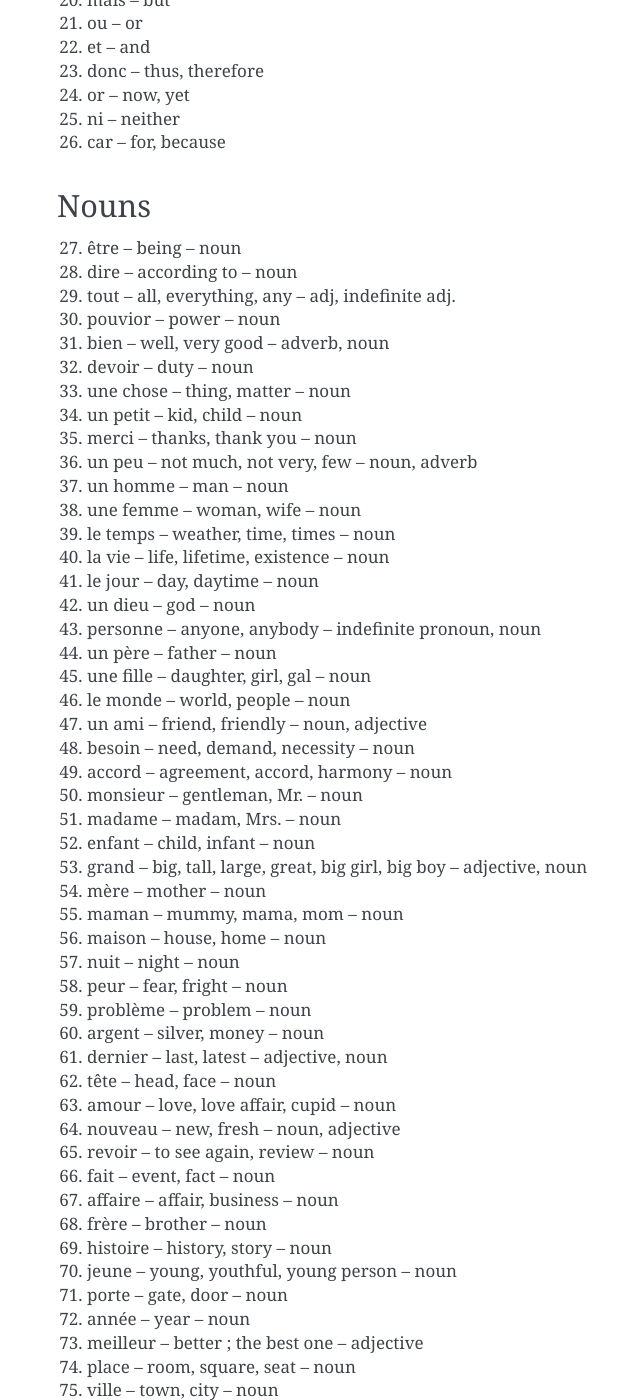
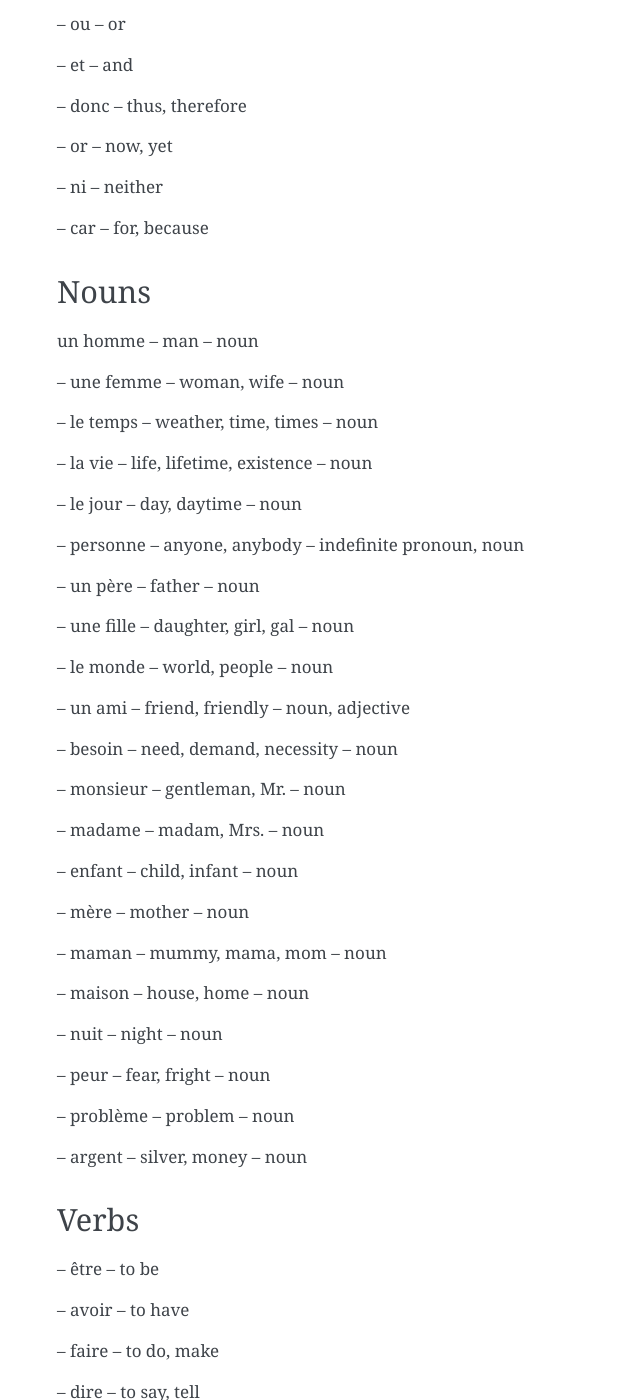
Before and after one commit to brownk96/french_101, a Sphinx documentation site: the page built from source/common_words.rst, in a window 1280 px wide and 1400 px high, scrolled down 1074 px. Shown: the whole window, without its empty margins (363-1003 px from the left). Built offline with Sphinx 7.4.7, drawn with Linux system fonts in a browser that asks for light colours; some of the changed text lies outside the part shown.

Commit message:
reworked conversation questions page

```diff
--- a/source/common_words.rst
+++ b/source/common_words.rst
@@ -21,214 +21,142 @@ First person
 |      elles    |    they      | third person  |
 +---------------+--------------+---------------+
 
-1.  je – I
-
-2.  nous – we
-
-3.  tu – you
-
-4.  vous – you, plural
-
-5.  il – he, it
-
-6.  elle – she
-
-7.  ils – they
-
-8.  elles – they
-
 French articles
 ---------------
 
-9.   le – the; him, it
+-- le – the; him, it
 
-10. la – the; her, it
+-- la – the; her, it
 
-11.  l’ – the
+-- l’ – the
 
-12. les – the, them
+-- les – the, them
 
-13.  au – at the, to the, in the
+-- au – at the, to the, in the
 
-14.  aux – (a+ les) of the
+-- aux – (a+ les) of the
 
-15.  un – a, an, one
+-- un – a, an, one
 
-16.  une – a, an, one
+-- une – a, an, one
 
-17.  des – some, any
+-- des – some, any
 
-18.  du – some/any
+-- du – some/any
 
-19. de la – some/any
+-- de la – some/any
 
 Conjuctions
 -----------
 
-20.  mais – but
+-- mais – but
 
-21.  ou – or
+-- ou – or
 
-22.  et – and
+-- et – and
 
-23.  donc – thus, therefore
+-- donc – thus, therefore
 
-24.  or – now, yet
+-- or – now, yet
 
-25.  ni – neither
+-- ni – neither
 
-26.  car – for, because
+-- car – for, because
 
 Nouns
 -----
 
-27.  être – being – noun
+un homme – man – noun
 
-28.  dire – according to – noun
+-- une femme – woman, wife – noun
 
-29.  tout – all, everything, any – adj, indefinite adj.
+-- le temps – weather, time, times – noun
 
-30.  pouvior – power – noun
+-- la vie – life, lifetime, existence – noun
 
-31.  bien – well, very good – adverb, noun
+-- le jour – day, daytime – noun
 
-32.  devoir – duty – noun
+-- personne – anyone, anybody – indefinite pronoun, noun
 
-33.  une chose – thing, matter – noun
+-- un père – father – noun
 
-34.  un petit – kid, child – noun
+-- une fille – daughter, girl, gal – noun
 
-35.  merci – thanks, thank you – noun
+-- le monde – world, people – noun
 
-36.  un peu – not much, not very, few – noun, adverb
+-- un ami – friend, friendly – noun, adjective
 
-37.  un homme – man – noun
+-- besoin – need, demand, necessity – noun
 
-38.  une femme – woman, wife – noun
+-- monsieur – gentleman, Mr. – noun
 
-39.  le temps – weather, time, times – noun
+-- madame – madam, Mrs. – noun
 
-40.  la vie – life, lifetime, existence – noun
+-- enfant – child, infant – noun
 
-41.  le jour – day, daytime – noun
+-- mère – mother – noun
 
-42.  un dieu – god – noun
+-- maman – mummy, mama, mom – noun
 
-43.  personne – anyone, anybody – indefinite pronoun, noun
+-- maison – house, home – noun
 
-44.  un père – father – noun
+-- nuit – night – noun
 
-45.  une fille – daughter, girl, gal – noun
+-- peur – fear, fright – noun
 
-46.  le monde – world, people – noun
+-- problème – problem – noun
 
-47.  un ami – friend, friendly – noun, adjective
-
-48.  besoin – need, demand, necessity – noun
-
-49.  accord – agreement, accord, harmony – noun
-
-50.  monsieur – gentleman, Mr. – noun
-
-51.  madame – madam, Mrs. – noun
-
-52.  enfant – child, infant – noun
-
-53.  grand – big, tall, large, great, big girl, big boy – adjective, noun
-
-54.  mère – mother – noun
-
-55.  maman – mummy, mama, mom – noun
-
-56.  maison – house, home – noun
-
-57. nuit – night – noun
-
-58.  peur – fear, fright – noun
-
-59. problème – problem – noun
-
-60.  argent – silver, money – noun
-
-61.  dernier – last, latest – adjective, noun
-
-62.  tête – head, face – noun
-
-63.  amour – love, love affair, cupid – noun
-
-64.  nouveau – new, fresh – noun, adjective
-
-65.  revoir – to see again, review – noun
-
-66.  fait – event, fact – noun
-
-67.  affaire – affair, business – noun
-
-68.  frère – brother – noun
-
-69.  histoire – history, story – noun
-
-70.  jeune – young, youthful, young person – noun
-
-71.  porte – gate, door – noun
-
-72.  année – year – noun
-
-73.  meilleur – better ; the best one – adjective
-
-74.  place – room, square, seat – noun
-
-75.  ville – town, city – noun
+-- argent – silver, money – noun
 
 Verbs
 -----
 
-76.  être – to be
+-- être – to be
 
-77.  avoir – to have
+-- avoir – to have
 
-78.  faire – to do, make
+-- faire – to do, make
 
-79.  dire – to say, tell
+-- dire – to say, tell
 
-80.  aller – to go
+-- aller – to go
 
-81.  voir – to see
+-- voir – to see
 
-82.  savoir – to know
+-- savoir – to know
 
-83.  pouvoir – can, to be able to
+-- pouvoir – can, to be able to
 
-84.  falloir – to be necessary
+-- falloir – to be necessary
 
-85.  vouloir – to want
+-- vouloir – to want
 
-86.  devoir – to have to,  must
+-- devoir – to have to,  must
 
-87.  venir – to come, occur
+-- venir – to come, occur
 
-88.  suivre – to follow
+-- suivre – to follow
 
-89.  parler – to speak, talk
+-- parler – to speak, talk
 
-90.  prendre – to take, get
+-- prendre – to take, get
 
-91.  croire – to believe, think
+-- croire – to believe, think
 
-92.  aimer – to love, like, be fond of
+-- aimer – to love, like, be fond of
 
-93.  passer – to pass, go by, cross
+-- passer – to pass, go by, cross
 
-94.  penser – to think
+-- penser – to think
 
-95.  laisser – to leave
+-- laisser – to leave
 
-96.  arriver – to arrive
+-- arriver – to arrive
 
-97.  donner – to give, give away
+-- donner – to give, give away
 
-98.  regarder – to look at, watch
+-- regarder – to look at, watch
 
-99.  appeler – to call, ring
+-- appeler – to call, ring
 
-100.  rester – to stay, remain
+-- rester – to stay, remain
```
